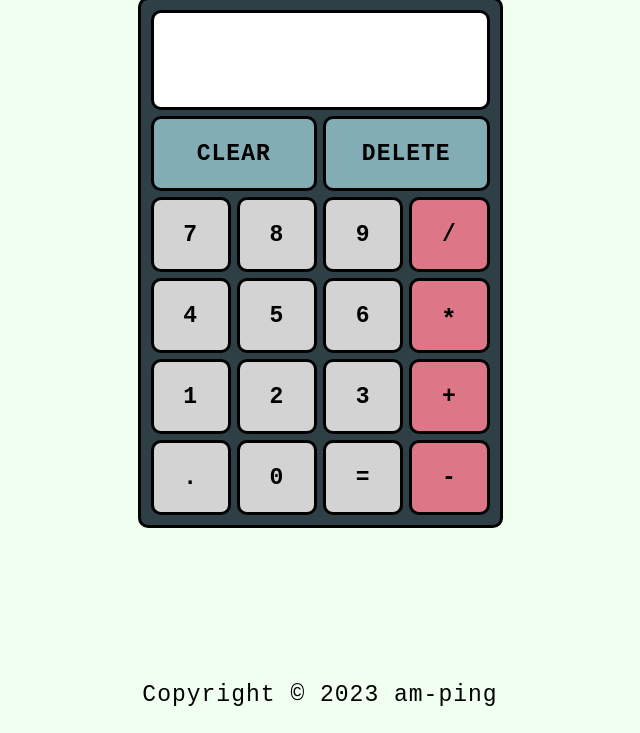
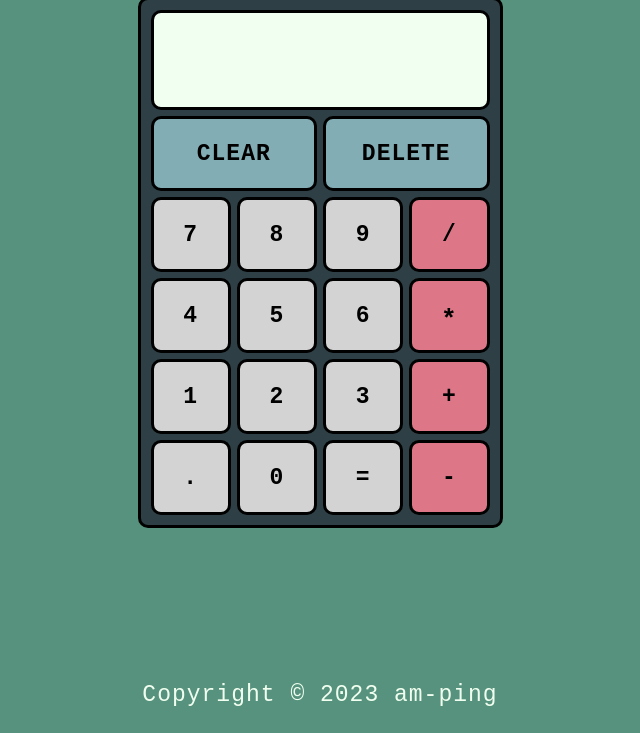
Before and after one commit to am-ping/calculator, a plain HTML site: page index.html in a window 1280 px wide. Shown: the part 67-800 px from the top of the page, without its empty margins (320-960 px from the left). Drawn offline with Linux system fonts and the light colour scheme.

Commit message:
change from bright colors to muted

```diff
--- a/css/style.css
+++ b/css/style.css
@@ -5,6 +5,7 @@
     font-family: monospace;
     font-size: 23px;
     letter-spacing: 1px;
+    color: honeydew;
 }
 
 body {
@@ -12,7 +13,7 @@ body {
     flex-direction: column;
     justify-content: center;
     align-items: center;
-    background: honeydew;
+    background: rgb(86, 146, 125);
     padding: 0 10px;
     margin: 0;
 }
@@ -32,7 +33,7 @@ main {
 }
 
 .display {
-    background: white;
+    background: honeydew;
     border-radius: 10px;
     padding: 5px;
     border: 3px solid black;
```
